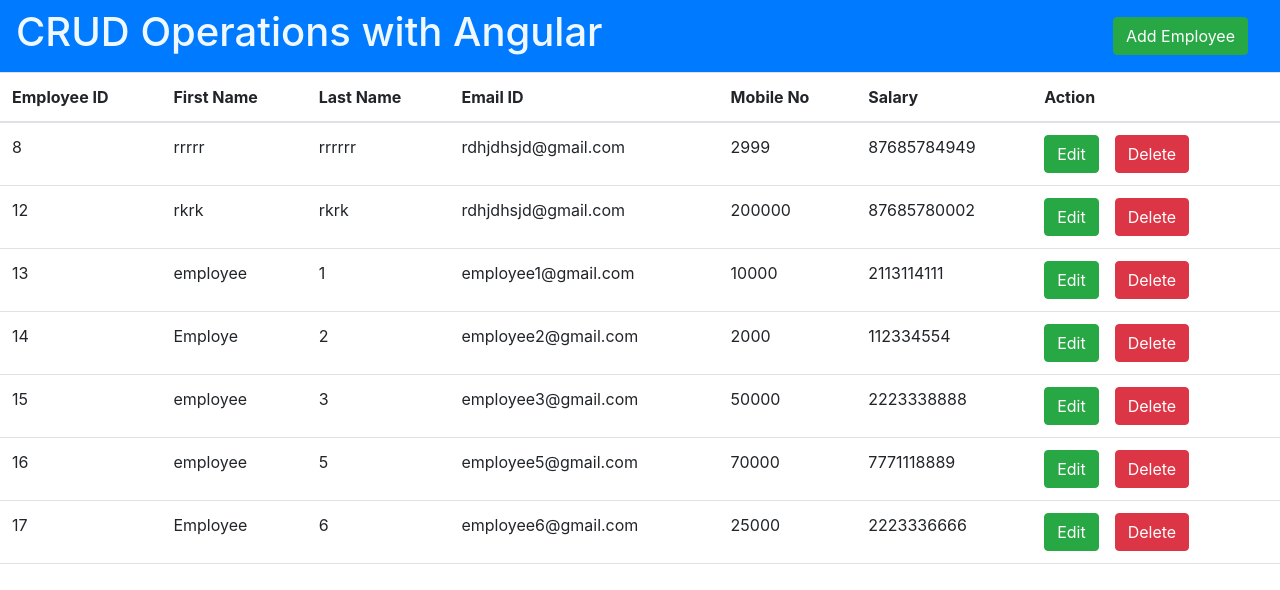
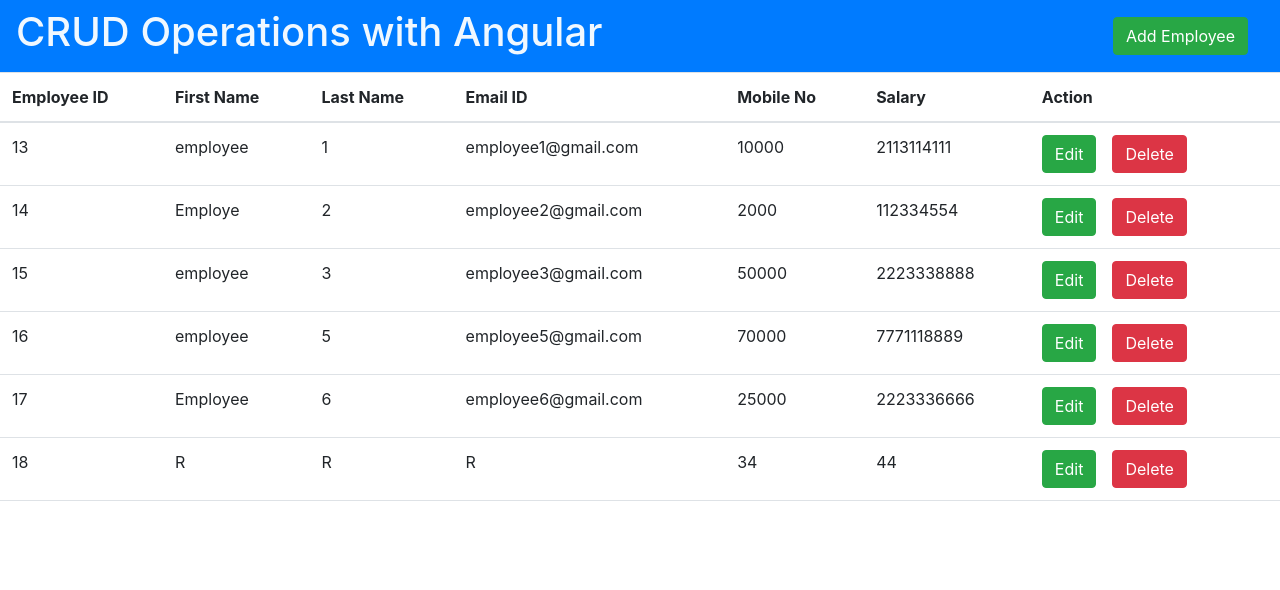
Before and after one commit to ramurd542/AngularCRUD, an Angular app: page / in a window 1280 px wide. Shown: the top 590 px of the page. Built offline with nearby package versions, Linux system fonts and the light colour scheme; data requests are answered from the project's data file.

Commit message:
edit changes update

```diff
--- a/db.json
+++ b/db.json
@@ -1,23 +1,5 @@
 {
   "posts": [
-    {
-      "employeeID": 0,
-      "salary": 2999,
-      "mobilenumber": 87685784949,
-      "id": 8,
-      "firstname": "rrrrr",
-      "lastname": "rrrrrr",
-      "emailID": "rdhjdhsjd@gmail.com"
-    },
-    {
-      "employeeID": 0,
-      "salary": 200000,
-      "mobilenumber": 87685780002,
-      "id": 12,
-      "firstname": "rkrk",
-      "lastname": "rkrk",
-      "emailID": "rdhjdhsjd@gmail.com"
-    },
     {
       "employeeID": 0,
       "salary": 10000,
@@ -62,6 +44,15 @@
       "lastname": "6",
       "emailID": "employee6@gmail.com",
       "id": 17
+    },
+    {
+      "employeeID": 0,
+      "salary": 34,
+      "mobilenumber": 44,
+      "firstname": "R",
+      "lastname": "R",
+      "emailID": "R",
+      "id": 18
     }
   ],
   "comments": [],
--- a/src/app/add-employee/add-employee.component.ts
+++ b/src/app/add-employee/add-employee.component.ts
@@ -17,7 +17,7 @@
   @Output() refreshEmpList = new EventEmitter();
   @Output() closeModal = new EventEmitter();
   @Output() open: EventEmitter<any> = new EventEmitter();
-  @Input() edit :boolean = false;
+  @Input() edit!:boolean;
 
   employeeObj !: Employeemodal ;
   constructor(private formbuilder: FormBuilder, private sharedService : SharedserviceService) { }
@@ -34,18 +34,17 @@
     this.employeeObj.salary = this.formvalue.value.salary;
     this.employeeObj.mobilenumber = this.formvalue.value.mobilenumber;
     if(!this.edit){
-
       this.sharedService.AddEmployeee(this.employeeObj).subscribe((data)=>{
       this.makeEmpObjEmpty();
       this.refreshEmpList.emit();
       this.closeModal.emit();
-
      });
      }
     else{
     this.updateEmp()
     }
   }
+
   deleteEmployee(emp:Employeemodal){
     this.sharedService.deleteEmployee(emp.id).subscribe((data)=>{
       this.refreshEmpList.emit();
@@ -66,7 +65,6 @@
   }
 
   updateFormValue(emp:Employeemodal){
-    this.edit=true;
     this.formvalue = this.formbuilder.group({
       id:[emp.id],
       employeeID :[emp.id],
@@ -76,8 +74,6 @@
       salary:[emp.salary],
       mobilenumber:[emp.mobilenumber]
    });
-
-
   }
 
   makeEmpObjEmpty(){
--- a/src/app/employee-dashboard/employee-dashboard.component.html
+++ b/src/app/employee-dashboard/employee-dashboard.component.html
@@ -46,7 +46,7 @@
     <div class="modal-content">
       <div class="modal-header">
         <h5 class="modal-title" id="exampleModalLabel">Modal title</h5>
-        <button type="button" class="close" data-dismiss="modal" aria-label="Close">
+        <button type="button" class="close" data-dismiss="modal" (click)="getEmployees()" aria-label="Close">
           <span aria-hidden="true">&times;</span>
         </button>
       </div>
@@ -55,7 +55,7 @@
       </div>
       <div class="modal-footer">
         <button type="button" class="btn btn-secondary" #closeModal data-dismiss="modal" (click)="getEmployees()">Close</button>
-        <button type="button" class="btn btn-primary" (click)="addNewItem()">Add</button>
+        <button type="button" class="btn btn-primary" (click)="addNewItem()">{{edit ? 'Edit' : 'Add'}}</button>
       </div>
     </div>
   </div>
--- a/src/app/employee-dashboard/employee-dashboard.component.ts
+++ b/src/app/employee-dashboard/employee-dashboard.component.ts
@@ -11,7 +11,7 @@
 })
 export class EmployeeDashboardComponent implements OnInit {
   empList!:any;
-  edit:boolean = false;
+  edit!:boolean;
   title = 'CRUD Operations with Angular';
 
   @ViewChild(AddEmployeeComponent, { static: true })
@@ -23,14 +23,14 @@
     this.getEmployees();
   }
   addNewItem() {
-  this.edit= false;
-    this.child.AddEmpolyee();
+    this.edit = false;
+     this.child.AddEmpolyee();
   }
   getEmployees(){
     this.sharedService.getEmployeees().subscribe((data)=>{
       this.empList = data;
-      console.log(this.empList);
-      console.log("Refresh grid with all employes");
+      this.edit=false;
+      this.child.makeEmpObjEmpty();
     });
   }
 
```
Lines whose indentation alone changed are shown as unchanged.
